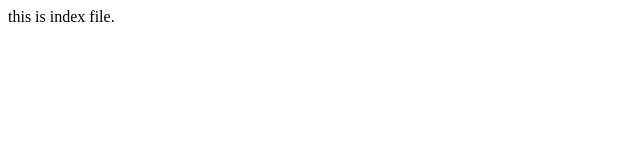
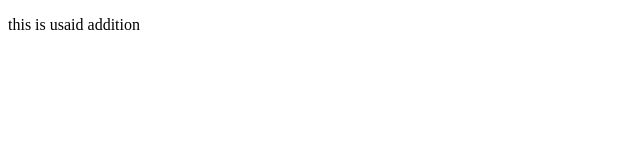
Before and after one commit to SAIF-47/Task1, a plain HTML site: page index.html in a window 1280 px wide. Shown: the whole page, without its empty margins (0-640 px from the left). Drawn offline with Linux system fonts and the light colour scheme.

Commit message:
Addition file usaid

```diff
--- a/index.html
+++ b/index.html
@@ -1 +1,11 @@
-<p>this is index file.</p>
+<!DOCTYPE html>
+<html lang="en">
+<head>
+    <meta charset="UTF-8">
+    <meta name="viewport" content="width=device-width, initial-scale=1.0">
+    <title>Document</title>
+</head>
+<body>
+    <p>this is usaid addition</p>
+</body>
+</html>
```
